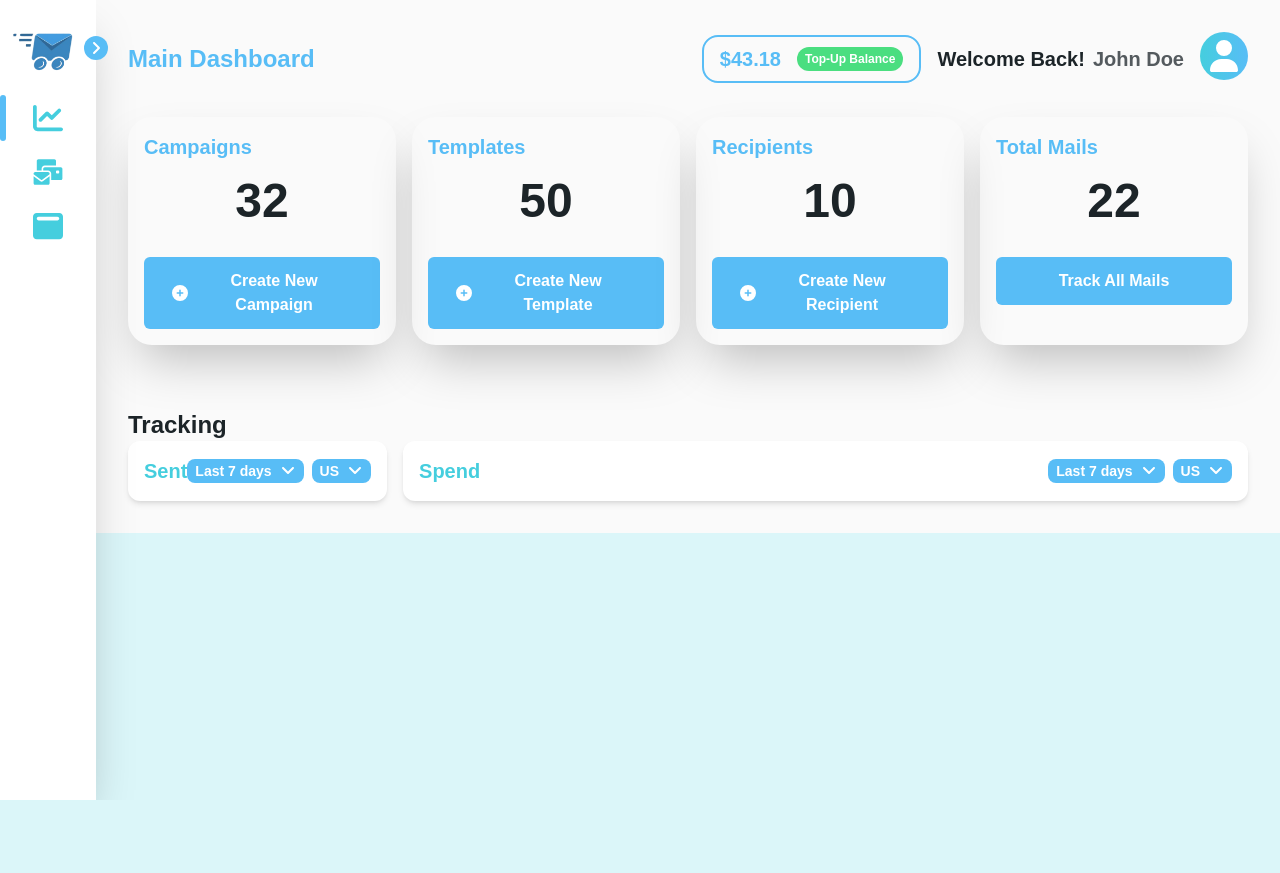
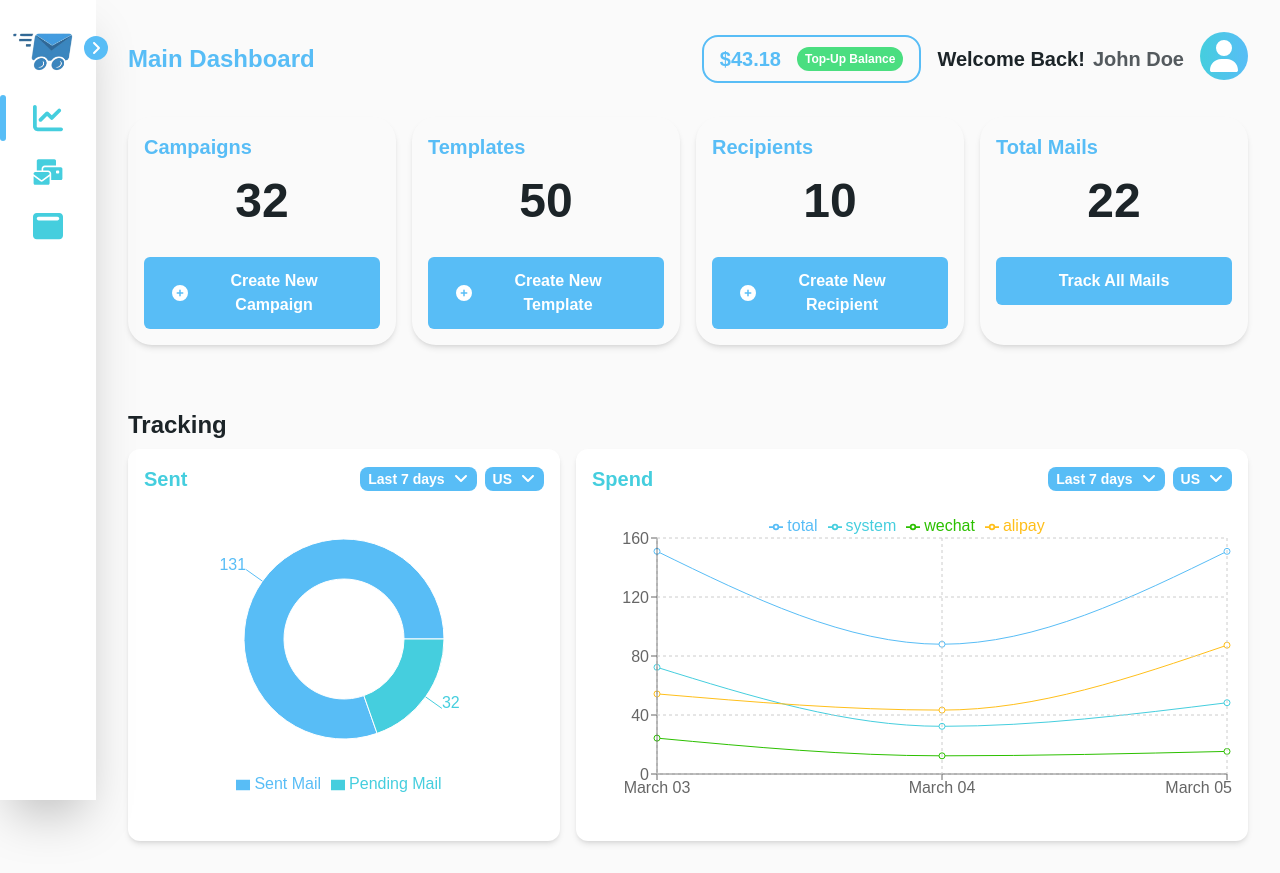
Before and after one commit to CodeHubDevs/donkeymailerwebapp, a Next.js app: page /app/dashboard in a window 1280 px wide. Before the commit the page ends 800 px from the top, so only its background shows below. Built offline with nearby package versions, Linux system fonts and the light colour scheme.

Commit message:
Added Pie and Line Charts

```diff
--- a/src/containers/Dashboard/DashboardCards.tsx
+++ b/src/containers/Dashboard/DashboardCards.tsx
@@ -46,7 +46,7 @@ const DashboardCard: React.FC<DashboardCardProps> = ({
   withIcon
 }) => {
   return (
-    <div className='rounded-3xl p-4 shadow-2xl'>
+    <div className='rounded-3xl p-4 shadow-md'>
       <h5 className='mb-4 text-xl font-bold text-primary'>{title}</h5>
       <p className='mb-8 text-center text-5xl font-bold text-black'>{result}</p>
       <button className='w-full rounded-md bg-primary from-secondary to-primary py-2 px-6'>
--- a/src/containers/Dashboard/DashboardCharts.tsx
+++ b/src/containers/Dashboard/DashboardCharts.tsx
@@ -1,4 +1,17 @@
 import React from 'react'
+import {
+  CartesianGrid,
+  Cell,
+  Legend,
+  Line,
+  LineChart,
+  Pie,
+  PieChart,
+  ResponsiveContainer,
+  Tooltip,
+  XAxis,
+  YAxis
+} from 'recharts'
 
 import FilterSelectMenu from '@/components/FilterSelectMenu'
 
@@ -13,6 +26,26 @@ const locationOptions = [
   { label: 'CA', value: 'ca' },
   { label: 'UK', value: 'uk' }
 ]
+
+const pieData = [
+  { name: 'Sent Mail', value: 131, color: '#58BDF6' },
+  { name: 'Pending Mail', value: 32, color: '#45CEDE' }
+]
+
+const lineData = [
+  { name: 'March 03', system: 72.32, wechat: 24.32, alipay: 54.32 },
+  { name: 'March 04', system: 32.32, wechat: 12.32, alipay: 43.32 },
+  { name: 'March 05', system: 48.32, wechat: 15.32, alipay: 87.32 }
+]
+
+const totalLineData = lineData.map((item) => {
+  const total =
+    Math.round((item.system + item.wechat + item.alipay) * 100) / 100
+  return {
+    ...item,
+    total
+  }
+})
 
 const SentChart = () => {
   const [selectedDate, setSelectedDate] = React.useState(dateOptions[0])
@@ -36,7 +69,23 @@ const SentChart = () => {
           />
         </div>
       </div>
-      {/* CHART */}
+      <div className='my-2'>
+        <ResponsiveContainer width={400} height={300}>
+          <PieChart>
+            <Pie
+              data={pieData}
+              dataKey='value'
+              outerRadius={100}
+              innerRadius={60}
+              label>
+              {pieData.map((_entry, index) => (
+                <Cell key={`cell-${index}`} fill={`${pieData[index].color}`} />
+              ))}
+            </Pie>
+            <Legend />
+          </PieChart>
+        </ResponsiveContainer>
+      </div>
     </div>
   )
 }
@@ -63,7 +112,42 @@ const SpendChart = () => {
           />
         </div>
       </div>
-      {/* CHART */}
+      <div className='my-4'>
+        <ResponsiveContainer height={300} width='100%'>
+          <LineChart data={totalLineData}>
+            {/* TODO Create custom data set with value for mapping */}
+            <Line
+              type='monotone'
+              dataKey='total'
+              stroke='#58BDF6'
+              strokeWidth={1}
+            />
+            <Line
+              type='monotone'
+              dataKey='system'
+              stroke='#45CEDE'
+              strokeWidth={1}
+            />
+            <Line
+              type='monotone'
+              dataKey='wechat'
+              stroke='#2CC000'
+              strokeWidth={1}
+            />
+            <Line
+              type='monotone'
+              dataKey='alipay'
+              stroke='#FFBF1A'
+              strokeWidth={1}
+            />
+            <Tooltip />
+            <Legend verticalAlign='top' />
+            <XAxis dataKey='name' />
+            <YAxis />
+            <CartesianGrid strokeDasharray='3 3' />
+          </LineChart>
+        </ResponsiveContainer>
+      </div>
     </div>
   )
 }
@@ -71,7 +155,7 @@ const SpendChart = () => {
 const DashboardCharts = () => {
   return (
     <section className='mt-16'>
-      <h2 className='text-2xl font-bold'>Tracking</h2>
+      <h2 className='mb-2 text-2xl font-bold'>Tracking</h2>
       <div className='flex gap-4'>
         <SentChart />
         <SpendChart />
```
